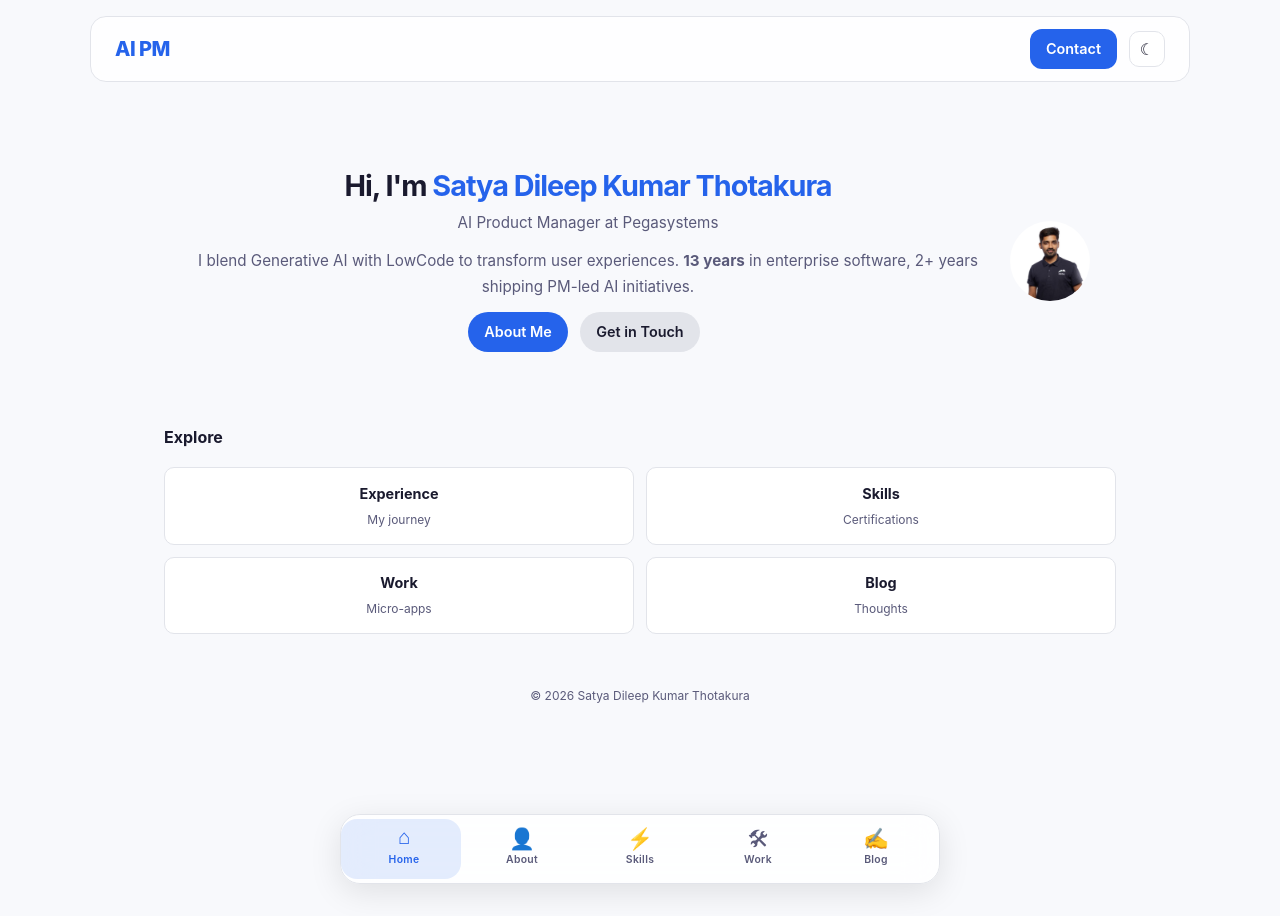
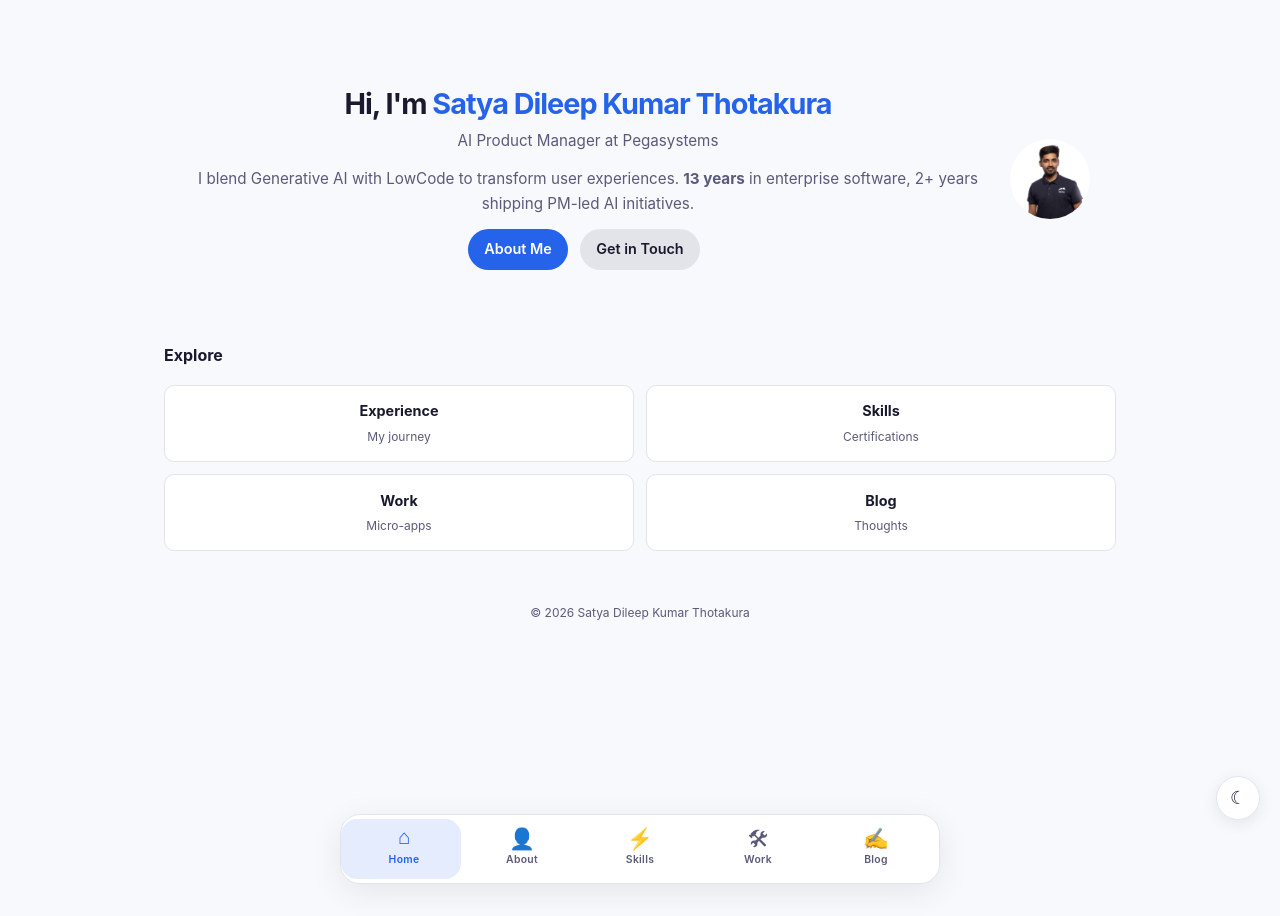
Before and after one commit to SatyaDileep/SatyaDileep.github.io, a Jekyll site: the page built from index.md, in a window 1280 px wide. Built offline with Jekyll 4.4.1, drawn with Linux system fonts in a browser that asks for light colours.

Commit message:
Remove top header; floating theme toggle; cleaner layout

```diff
--- a/_layouts/default.html
+++ b/_layouts/default.html
@@ -7,14 +7,6 @@
   <link rel="stylesheet" href="{{ '/assets/css/style.css' | relative_url }}">
 </head>
 <body class="{{ page.theme | default: '' }}">
-
-<header class="site-header glass">
-  <a class="brand" href="{{ '/' | relative_url }}">AI PM</a>
-  <div class="actions">
-    <a class="cta" href="{{ '/contact' | relative_url }}">Contact</a>
-    <button id="theme-toggle" class="icon-btn" aria-label="Toggle theme" title="Toggle theme">☾</button>
-  </div>
-</header>
 
 <main class="container">
   {{ content }}
@@ -43,6 +35,8 @@
     <span class="nav-label">Blog</span>
   </a>
 </nav>
+
+<button id="theme-toggle" class="theme-float" aria-label="Toggle theme" title="Toggle theme">☾</button>
 
 <footer class="site-footer">
   &copy; {{ site.time | date: "%Y" }} Satya Dileep Kumar Thotakura
--- a/assets/css/style.css
+++ b/assets/css/style.css
@@ -40,50 +40,37 @@ a:hover{opacity:.8}
 
 .container{max-width:1000px;margin:0 auto;padding:24px}
 
-/* -------- Header -------- */
-.site-header{
-  position:sticky;top:0;z-index:20;
-  display:flex;align-items:center;justify-content:space-between;
-  margin:16px auto 0;max-width:1100px;padding:12px 24px;
-  background: rgba(255, 255, 255, 0.8); backdrop-filter: blur(10px);
-  border-radius: var(--radius); border: 1px solid var(--border);
+/* -------- Floating theme toggle -------- */
+.theme-float{
+  position:fixed;bottom:80px;right:20px;z-index:40;
+  width:44px;height:44px;border-radius:50%;border:1px solid var(--border);
+  background:rgba(255,255,255,0.85);backdrop-filter:blur(12px);
+  -webkit-backdrop-filter:blur(12px);
+  color:var(--text);cursor:pointer;font-size:18px;
+  display:flex;align-items:center;justify-content:center;
+  box-shadow:0 4px 16px rgba(0,0,0,0.08);
+  transition:var(--transition);
 }
-body.dark .site-header { background: rgba(20, 24, 31, 0.8); }
-.brand{
-  font-weight:800;letter-spacing:-0.5px; font-size: 1.25rem;
-  color:var(--primary);
-}
-.actions{display:flex;align-items:center;gap:12px}
-.cta{
-  display:inline-block;padding:8px 16px;border-radius:12px;
-  background:var(--primary);color:#fff;font-weight:600;
-  font-size:0.9rem; transition: var(--transition);
-}
-.cta:hover { transform: translateY(-2px); box-shadow: 0 4px 12px rgba(37, 99, 235, 0.3); }
-.icon-btn{
-  width:36px;height:36px;border-radius:10px;border:1px solid var(--border);
-  background:var(--surface);color:var(--text);cursor:pointer;font-size:16px;
-  display:flex;align-items:center;justify-content:center;transition:var(--transition);
-}
-.icon-btn:hover{background:var(--border)}
+body.dark .theme-float{background:rgba(20,24,31,0.85)}
+.theme-float:hover{transform:scale(1.1);box-shadow:0 6px 24px rgba(0,0,0,0.12)}
 
 /* -------- Bottom Navigation -------- */
 .bottom-nav{
   position:fixed;bottom:16px;left:50%;transform:translateX(-50%);
   z-index:30;display:flex;align-items:center;justify-content:space-around;
   max-width:600px;width:calc(100% - 32px);padding:6px 4px;
-  background: rgba(255,255,255,0.85);backdrop-filter: blur(16px);
+  background: rgba(255,255,255,0.88);backdrop-filter: blur(16px);
   -webkit-backdrop-filter: blur(16px);
   border: 1px solid var(--border);border-radius:20px;
-  box-shadow: 0 8px 32px rgba(0,0,0,0.1);
+  box-shadow: 0 8px 32px rgba(0,0,0,0.08);
 }
-body.dark .bottom-nav{background:rgba(20,24,31,0.85)}
+body.dark .bottom-nav{background:rgba(20,24,31,0.88)}
 
 .nav-item{
   position:relative;z-index:2;display:flex;flex-direction:column;align-items:center;
   justify-content:center;gap:2px;padding:8px 12px;min-width:56px;
   color:var(--muted);text-decoration:none;transition:var(--transition);
-  cursor:pointer;
+  cursor:pointer;user-select:none;
 }
 .nav-item:hover{color:var(--text)}
 .nav-item.active{color:var(--primary)}
@@ -94,7 +81,7 @@ body.dark .bottom-nav{background:rgba(20,24,31,0.85)}
 .nav-slider{
   position:absolute;top:4px;bottom:4px;z-index:1;
   background:var(--primary);border-radius:16px;
-  transition:left 0.4s cubic-bezier(0.34, 1.56, 0.64, 1);
+  transition:left 0.45s cubic-bezier(0.34, 1.56, 0.64, 1);
   opacity:0.12;
 }
 body.dark .nav-slider{opacity:0.2}
@@ -119,6 +106,26 @@ body.dark .nav-slider{opacity:0.2}
 .card:hover{transform:translateY(-8px); box-shadow: 0 20px 40px rgba(0,0,0,0.1)}
 .badge{display:inline-block;background:var(--primary);color:#fff;border-radius:8px;padding:4px 10px;font-size:0.75rem; font-weight: 600; margin-bottom: 12px;}
 
+/* -------- Buttons -------- */
+.btn {
+  display: inline-block;
+  background: var(--primary);
+  color: #fff;
+  padding: 0.5rem 1rem;
+  border-radius: 999px;
+  text-decoration: none;
+  font-weight: 600;
+  margin-right: 0.5rem;
+  margin-bottom: 0.5rem;
+  font-size: 0.9rem;
+  transition: var(--transition);
+}
+.btn:hover { opacity: 0.9; transform: translateY(-1px); }
+.btn.secondary {
+  background: var(--border);
+  color: var(--text);
+}
+
 /* -------- Footer -------- */
 .site-footer{
   max-width:1100px;margin:16px auto;padding:12px 16px 100px;text-align:center;color:var(--muted);
@@ -127,9 +134,6 @@ body.dark .nav-slider{opacity:0.2}
 
 /* -------- Responsive -------- */
 @media (max-width: 768px) {
-  .site-header{padding:10px 16px}
-  .cta{padding:5px 10px;font-size:0.8rem}
-  .icon-btn{width:28px;height:28px;font-size:12px}
   .container{padding:12px}
   .grid{grid-template-columns:1fr}
   .hero{padding:16px 12px}
@@ -137,11 +141,11 @@ body.dark .nav-slider{opacity:0.2}
   .nav-item{padding:6px 8px;min-width:48px}
   .nav-icon{font-size:1.15rem}
   .nav-label{font-size:0.6rem}
+  .theme-float{bottom:74px;right:14px;width:38px;height:38px;font-size:15px}
   .site-footer{padding:12px 16px 90px}
 }
 
 @media (max-width: 480px) {
-  .brand{font-size:1.1rem}
   .bottom-nav{width:calc(100% - 20px)}
   .nav-item{padding:4px 6px;min-width:40px}
 }
```
